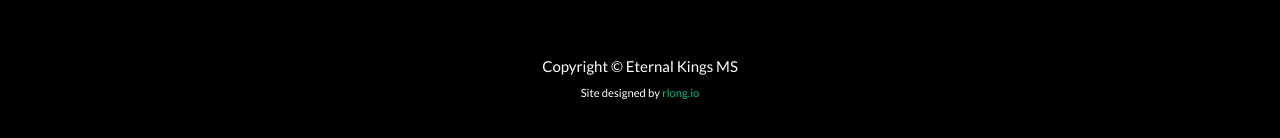
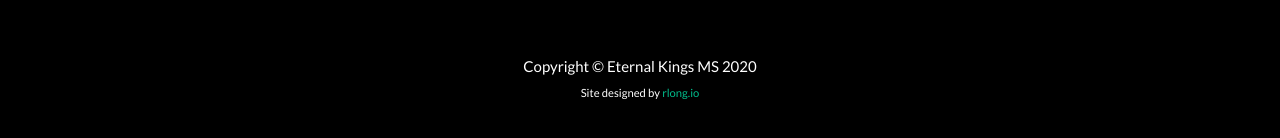
Before and after one commit to rlongio/website_eternal_kings, a React (Create React App) app: page / in a window 1280 px wide. Shown: the part 2981-3119 px from the top of the page. Built offline with nearby package versions, Linux system fonts and the light colour scheme.

Commit message:
Fix copyright in footer

```diff
--- a/src/components/Footer.jsx
+++ b/src/components/Footer.jsx
@@ -74,10 +74,7 @@ function Copyright () {
     <div className='row'>
       <div className='col-12 copyright'>
         <p className='m-0 text-center text-white'>
-          Copyright &copy; Eternal Kings MS
-          <script type='text/javascript'>
-            {document.write(new Date().getFullYear())}
-          </script>
+          Copyright &copy; Eternal Kings MS {new Date().getFullYear()}
           <br />
           <sub>
             Site designed by <a href='https://rlong.io'>rlong.io</a>
```
